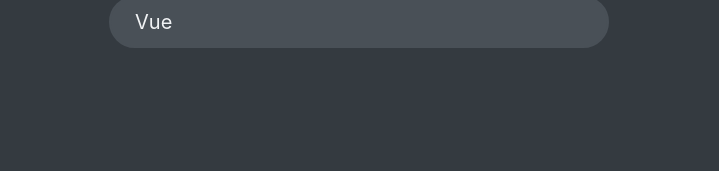
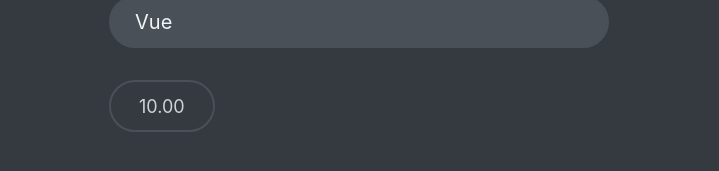
Before and after one commit to lahirujay99/Quizzer, a React (Create React App) app: page / in a window 1280 px wide. Both pictures are taken after a click on the button "Let's Start". Shown: the part 569-740 px from the top of the page, without its empty margins (281-1000 px from the left). Built offline with nearby package versions, Linux system fonts and the light colour scheme; data requests are answered from the project's data file.

Commit message:
created timer,footer. add some changes

```diff
--- a/src/components/App.js
+++ b/src/components/App.js
@@ -8,6 +8,8 @@ import Question from "./Question";
 import NextButton from "./NextButton";
 import Progress from "./Progress";
 import FinishScreen from "./FinishScreen";
+import Footer from "./Footer";
+import Timer from "./Timer";
 
 const initialState = {
   questions: [],
@@ -48,7 +50,7 @@ function reducer(state, action) {
       };
     case "restart":
       // return { ...initialState, questions: state.questions , status:'ready'};
-      return { ...state, status: "active", index: 0, answer: null, points: 0 };
+      return { ...state, status: "ready", index: 0, answer: null, points: 0 };
     default:
       throw new Error("unknown type");
   }
@@ -99,12 +101,15 @@ function App() {
               dispatch={dispatch}
               answer={answer}
             />
+            <Footer>
+              <Timer />
               <NextButton
                 dispatch={dispatch}
                 answer={answer}
                 index={index}
                 qNum={qNum}
               />
+            </Footer>
           </>
         )}
         {status === "finished" && (
--- /dev/null
+++ b/src/components/Footer.js
@@ -0,0 +1,5 @@
+function Footer({ children }) {
+  return <footer>{children}</footer>;
+}
+
+export default Footer;
--- /dev/null
+++ b/src/components/Timer.js
@@ -0,0 +1,5 @@
+function Timer() {
+  return <div className="timer">10.00</div>;
+}
+
+export default Timer;
```
Lines whose indentation alone changed are shown as unchanged.
